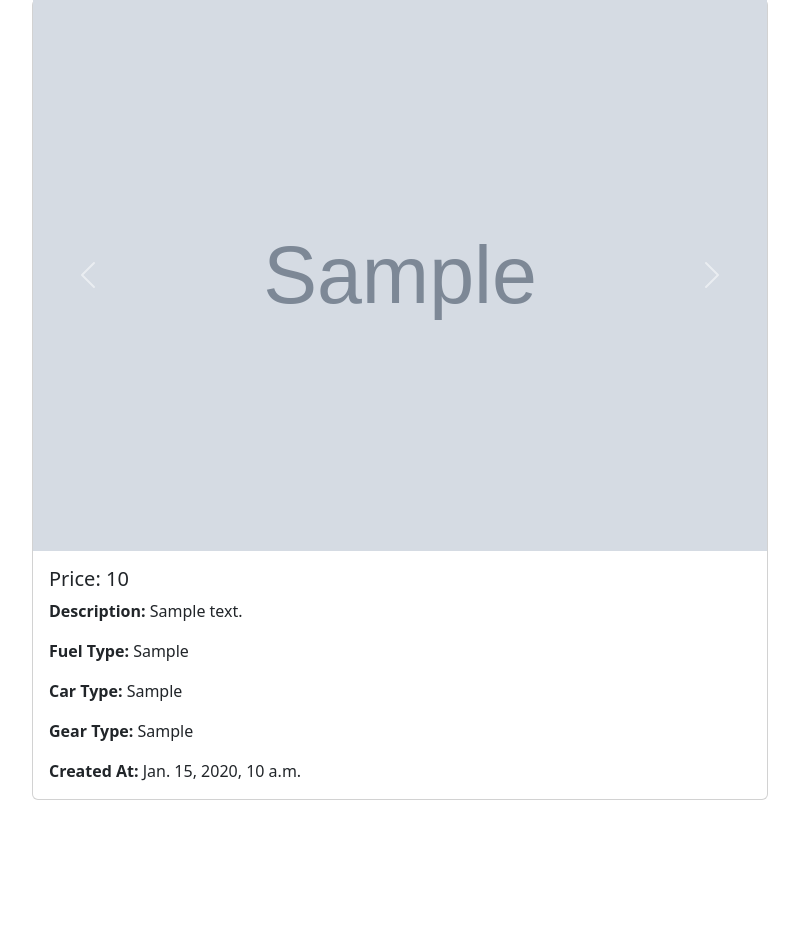
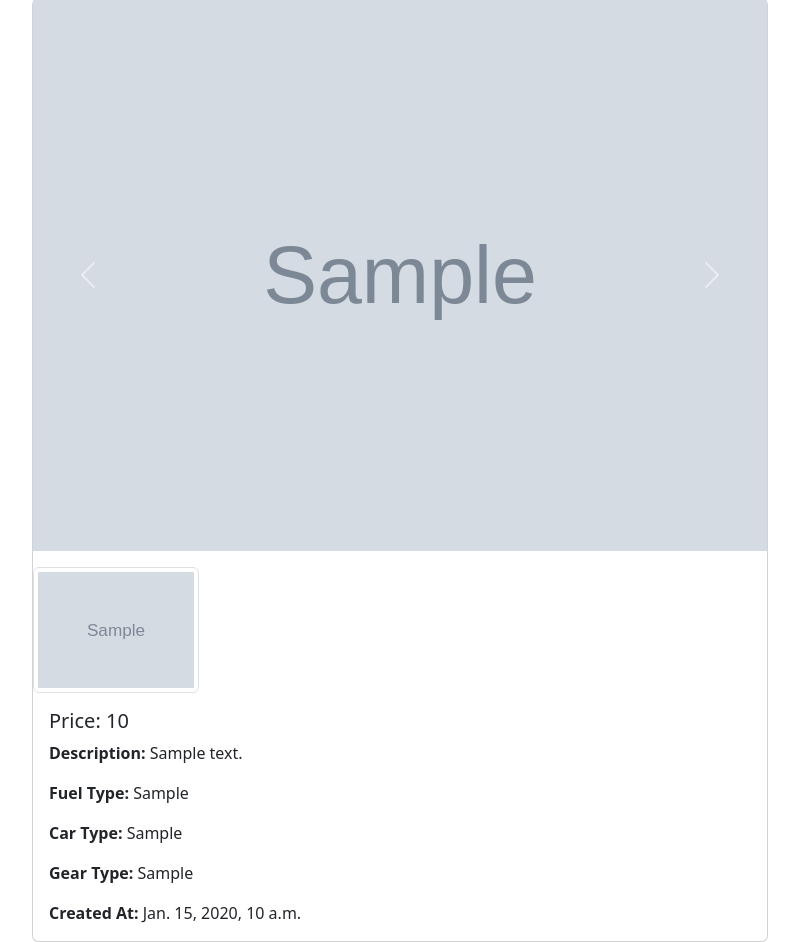
Before and after one commit to lexicon-car-dealership/car-dealership-exercise, a Django app: template car_dealership/cars/templates/car/car_detail.html in a window 1280 px wide. Shown: the part 317-1259 px from the top of the page, without its empty margins (240-1039 px from the left). Before the commit the page ends 1117 px from the top, so only its background shows below. Run offline with Django 4.2, Linux system fonts and the light colour scheme; the template is opened without the code that fills it: most values are stand-ins (such as "Sample title", 1, 10 or a date in 2020); grey boxes marked "Sample" are stand-in pictures.

Commit message:
Add a custom thumbnail navigation

```diff
--- a/car_dealership/cars/templates/car/car_detail.html
+++ b/car_dealership/cars/templates/car/car_detail.html
@@ -4,7 +4,7 @@
 {% block content %}
 <div class="container mt-5">
     {% if user.is_superuser %}
-        <a class="button button-primary" href="{% url 'edit_car' car.id %}">Edit</a>
+        <a class="btn btn-primary mb-3" href="{% url 'edit_car' car.id %}">Edit</a>
     {% endif %}
     <div class="row">
         <div class="col-md-8 offset-md-2">
@@ -28,6 +28,13 @@
                         <span class="visually-hidden">Next</span>
                     </button>
                 </div>
+                <div class="row mt-3">
+                    {% for image in car_images %}
+                    <div class="col-3">
+                        <img src="{{ image.image.url }}" class="img-thumbnail" data-bs-target="#carCarousel" data-bs-slide-to="{{ forloop.counter0 }}" alt="Thumbnail">
+                    </div>
+                    {% endfor %}
+                </div>
                 {% else %}
                 <p>No images available for this car.</p>
                 {% endif %}
```
